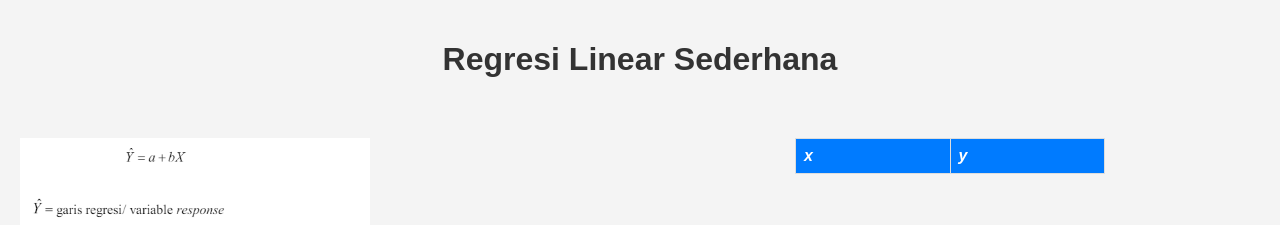
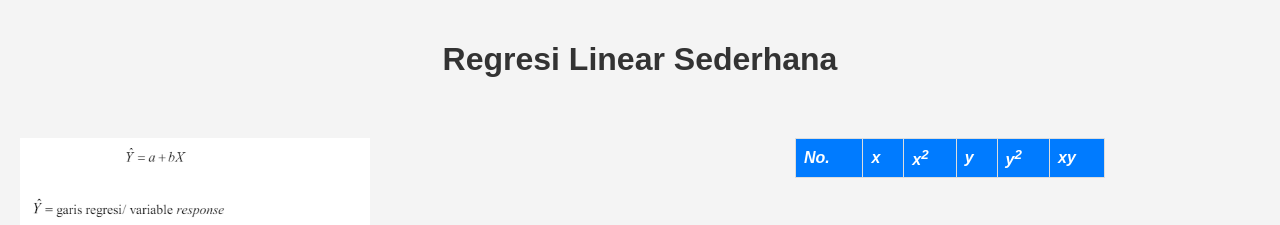
Before and after one commit to estehangat/probstat, a plain HTML site: page index.html in a window 1280 px wide. Shown: the top 225 px of the page. Drawn offline with Linux system fonts and the light colour scheme.

Commit message:
Update index.html

```diff
--- a/index.html
+++ b/index.html
@@ -93,15 +93,19 @@
                 <table id="data-table" align="center">
                 <thead>
                     <tr>
+                        <th><font style="font-style: italic;">No.</font></th>
                         <th><font style="font-style: italic;">x</font></th>
+                        <th><font style="font-style: italic;">x<sup>2</sup></font></th>
                         <th><font style="font-style: italic;">y</font></th>
+                        <th><font style="font-style: italic;">y<sup>2</sup></font></th>
+                        <th><font style="font-style: italic;">xy</font></th>
                     </tr>
                 </thead>
                 <tbody>
+
                 </tbody>
             </table>
             </div>
         </div>
     </body>
 </html>
-</html>
```
